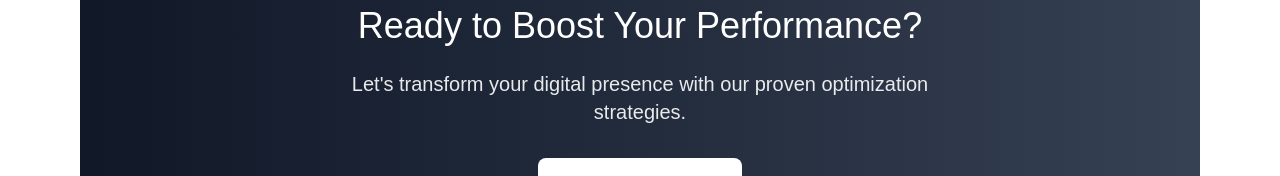
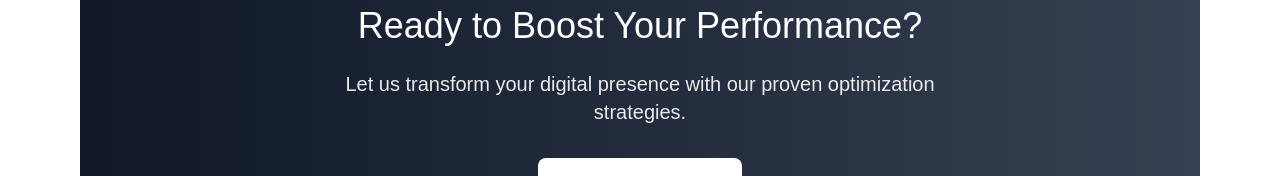
Before and after one commit to raminlord/ramindev, a Next.js app: page /projects/design-studio-portfolio/performance in a window 1280 px wide. Shown: the part 982-1158 px from the top of the page. Built offline with nearby package versions, Linux system fonts and the light colour scheme.

Commit message:
fix ne err try1

```diff
--- a/src/app/projects/design-studio-portfolio/components/contactform.tsx
+++ b/src/app/projects/design-studio-portfolio/components/contactform.tsx
@@ -143,7 +143,7 @@ export default function ContactForm() {
             </motion.button>
 
             <p className="text-center text-gray-500 text-sm">
-              We'll get back to you within 24 hours. No spam, ever.
+              We will get back to you within 24 hours. No spam, ever.
             </p>
           </form>
         </motion.div>
--- a/src/app/projects/design-studio-portfolio/performance/page.tsx
+++ b/src/app/projects/design-studio-portfolio/performance/page.tsx
@@ -90,7 +90,7 @@ export default function PerformancePage() {
               Ready to Boost Your Performance?
             </h2>
             <p className="text-xl opacity-90 mb-8 max-w-2xl mx-auto">
-              Let's transform your digital presence with our proven optimization strategies.
+              Let us transform your digital presence with our proven optimization strategies.
             </p>
             <Link
               href="/projects/design-studio-portfolio#contact"
```
